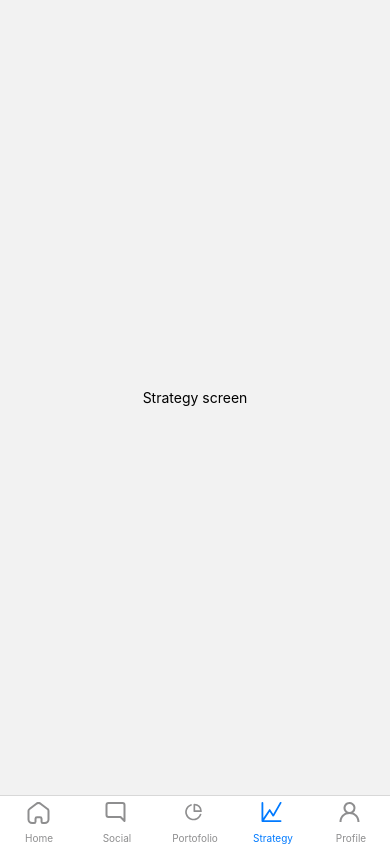
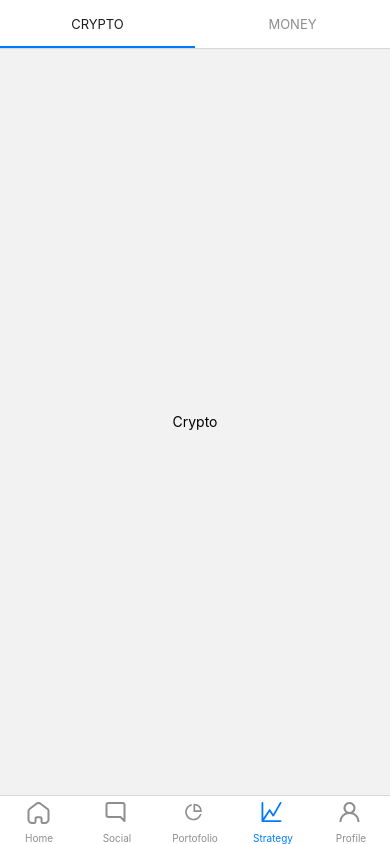
Before and after one commit to fihrisaldama015/TRAVANCE-APP, a React Native app: screen /Strategy in a window 390 px wide. Built offline with nearby package versions, Linux system fonts and the light colour scheme.

Commit message:
add: top-nav Strategy Screen

```diff
--- /dev/null
+++ b/screens/Strategy/crypto.jsx
@@ -0,0 +1,9 @@
+import { View, Text } from "react-native";
+
+export default function CryptoScreen() {
+  return (
+    <View style={{ flex: 1, alignItems: "center", justifyContent: "center" }}>
+      <Text>Crypto</Text>
+    </View>
+  );
+}
--- a/screens/Strategy/index.jsx
+++ b/screens/Strategy/index.jsx
@@ -1,9 +1,17 @@
-import { View, Text } from "react-native";
+import { createMaterialTopTabNavigator } from "@react-navigation/material-top-tabs";
+import { SafeAreaView } from "react-native-safe-area-context";
+import CryptoScreen from "./crypto";
+import MoneyScreen from "./money";
+
+const Tab = createMaterialTopTabNavigator();
 
 export default function StrategyScreen() {
   return (
-    <View style={{ flex: 1, alignItems: "center", justifyContent: "center" }}>
-      <Text>Strategy screen</Text>
-    </View>
+    <SafeAreaView style={{ flex: 1 }}>
+      <Tab.Navigator>
+        <Tab.Screen name="Crypto" component={CryptoScreen} />
+        <Tab.Screen name="Money" component={MoneyScreen} />
+      </Tab.Navigator>
+    </SafeAreaView>
   );
 }
--- /dev/null
+++ b/screens/Strategy/money.jsx
@@ -0,0 +1,9 @@
+import { View, Text } from "react-native";
+
+export default function MoneyScreen() {
+  return (
+    <View style={{ flex: 1, alignItems: "center", justifyContent: "center" }}>
+      <Text>Money</Text>
+    </View>
+  );
+}
```
